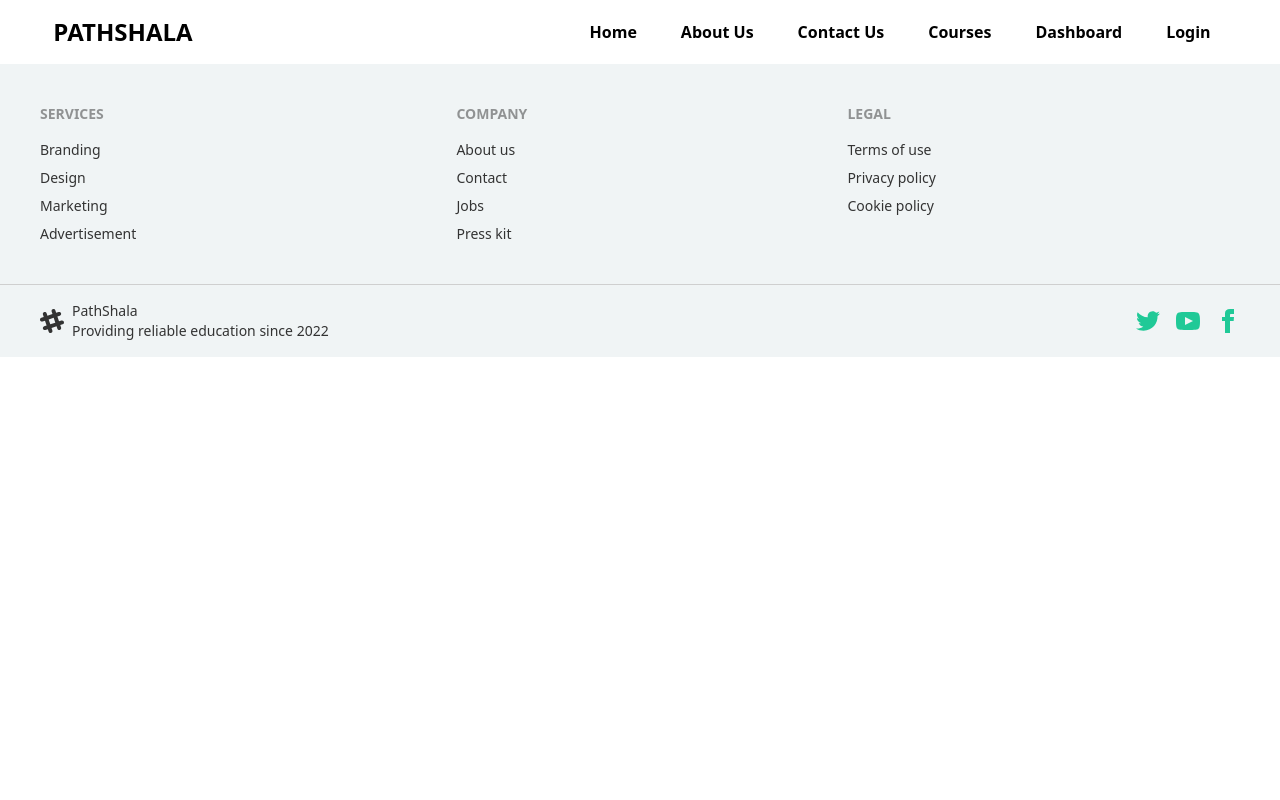
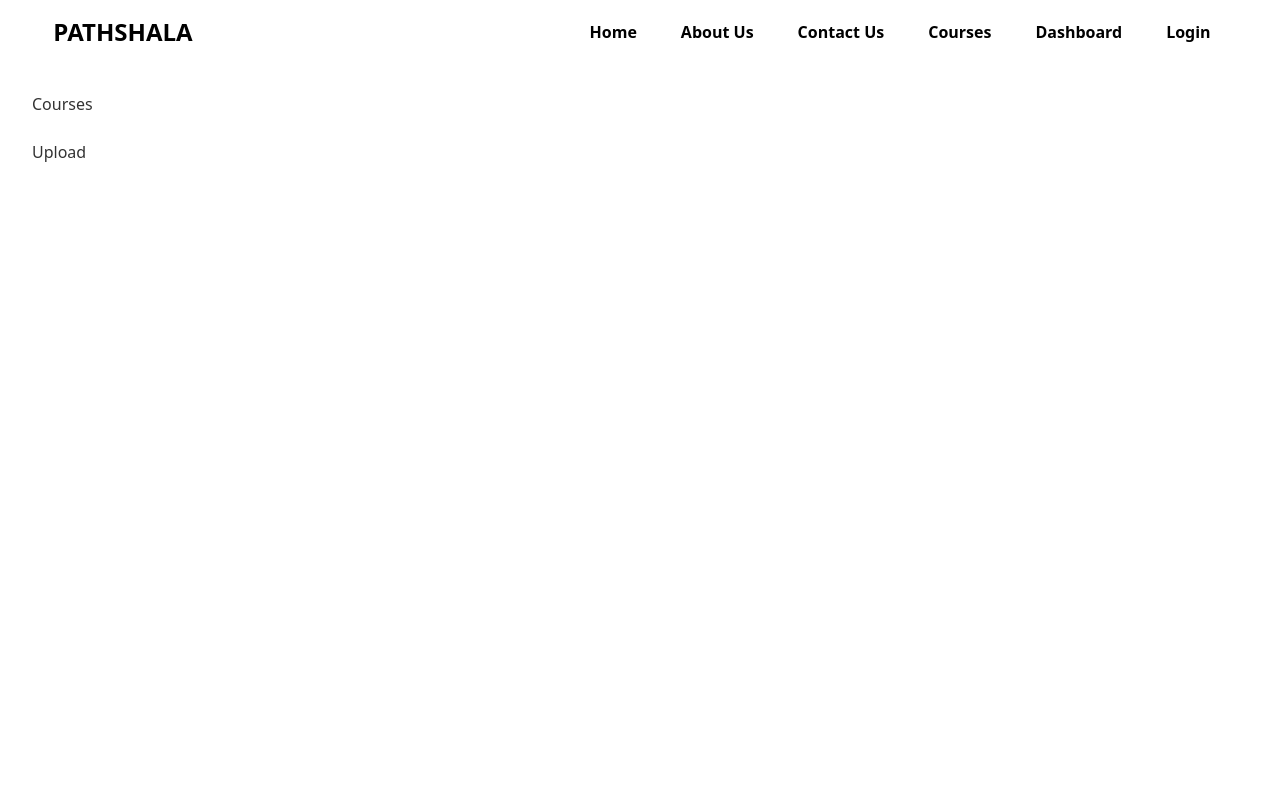
Before and after one commit to sayyed-ahsan/Digital-Learning, a Next.js app: page /dashboard in a window 1280 px wide. Shown: the top 800 px of the page. Built offline with nearby package versions, Linux system fonts and the light colour scheme.

Commit message:
dashboard layout

```diff
--- a/pages/dashboard.js
+++ b/pages/dashboard.js
@@ -1,9 +1,11 @@
-import React from "react";
-import Navbar from "../components/Navbar/Navbar";
-import Footer from "../components/Footer/Footer";
+import Layout from "./dashboardlayout/layout";
 
-const dashboard = () => {
-  return <div></div>;
+const Dashboard = () => {
+  return (
+    <div>
+      <Layout />
+    </div>
+  );
 };
 
-export default dashboard;
+export default Dashboard;
--- /dev/null
+++ b/pages/dashboardlayout/allcourses.js
@@ -0,0 +1,11 @@
+import Layout from "./layout";
+
+const AllCourses = () => {
+  return (
+    <Layout>
+      <h2>All Courses</h2>
+    </Layout>
+  );
+};
+
+export default AllCourses;
--- /dev/null
+++ b/pages/dashboardlayout/layout.js
@@ -0,0 +1,14 @@
+import Sidebar from "./sidebar";
+
+const Layout = ({ children }) => {
+  return (
+    <div className="grid grid-cols-7 gap-4">
+      <div>
+        <Sidebar />
+      </div>
+      <div className="col-span-6">{children}</div>
+    </div>
+  );
+};
+
+export default Layout;
--- /dev/null
+++ b/pages/dashboardlayout/sidebar.js
@@ -0,0 +1,32 @@
+import Link from "next/link";
+
+const Sidebar = () => {
+  return (
+    <div>
+      <div className="drawer drawer-mobile">
+        <input id="my-drawer-2" type="checkbox" className="drawer-toggle" />
+        <div className="drawer-content flex flex-col items-center justify-center">
+          <label
+            htmlFor="my-drawer-2"
+            className="btn btn-primary drawer-button lg:hidden"
+          >
+            Open drawer
+          </label>
+        </div>
+        <div className="drawer-side">
+          <label htmlFor="my-drawer-2" className="drawer-overlay"></label>
+          <ul className="menu p-4 w-80 bg-base-100 text-base-content">
+            <li>
+              <Link href={"/dashboardlayout/allcourses"}>Courses</Link>
+            </li>
+            <li>
+              <Link href={"/dashboardlayout/upload"}>Upload</Link>
+            </li>
+          </ul>
+        </div>
+      </div>
+    </div>
+  );
+};
+
+export default Sidebar;
--- /dev/null
+++ b/pages/dashboardlayout/upload.js
@@ -0,0 +1,11 @@
+import Layout from "./layout";
+
+const Upload = () => {
+  return (
+    <Layout>
+      <h2>Upload</h2>
+    </Layout>
+  );
+};
+
+export default Upload;
--- a/pages/login.js
+++ b/pages/login.js
@@ -1,4 +1,3 @@
-import Navber from "../components/Navbar/Navbar";
 import Login from "../components/Login/Login/Login";
 
 const login = () => {
--- a/pages/signup.js
+++ b/pages/signup.js
@@ -1,4 +1,3 @@
-import Navbar from "../components/Navbar/Navbar";
 import Signup from "../components/Login/Signup/Signup";
 
 const signup = () => {
```
